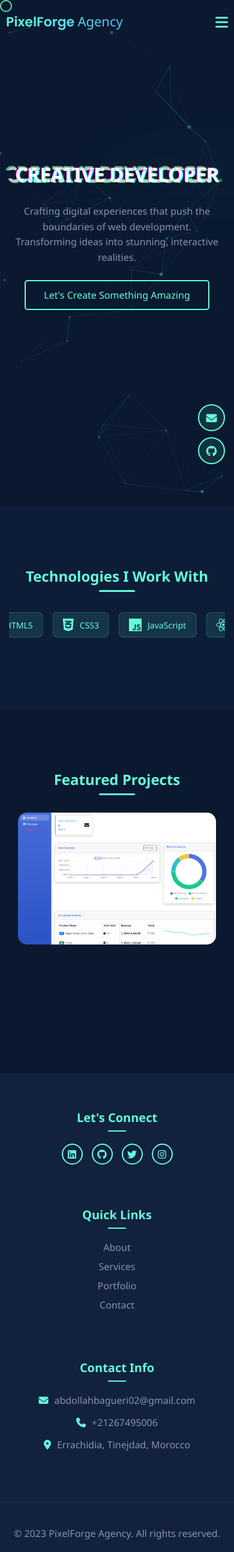
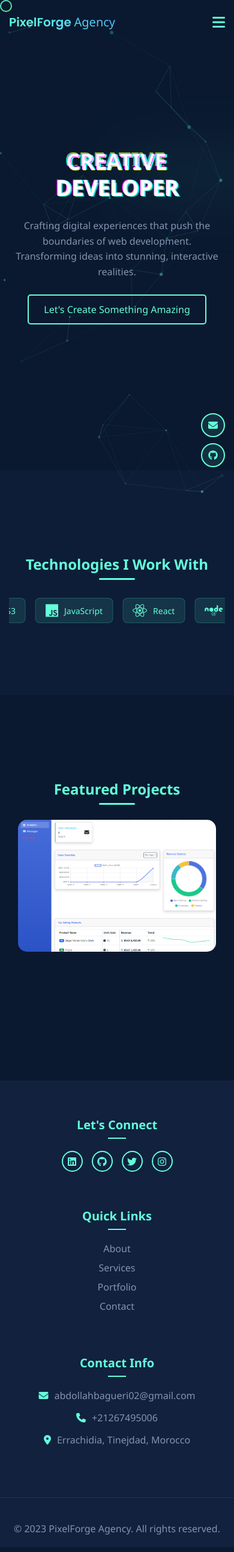
Before and after one commit to abdollah34/Project-02, a PHP site: page / in a window 390 px wide; the page is wider, and only the part inside the window is pictured. Shown: that part at 60% size. Run offline with PHP 8.4, Linux system fonts and the light colour scheme.

Commit message:
alo rah tsawb asa3adat l9ayd

```diff
--- a/index.html
+++ b/index.html
@@ -3,7 +3,8 @@
 
 <head>
     <meta charset="UTF-8">
-    <meta name="viewport" content="width=device-width, initial-scale=1.0">
+    <meta name="viewport" content="width=device-width, initial-scale=1.0, viewport-fit=cover">
+    <meta name="viewport" content="width=device-width, initial-scale=1.0, maximum-scale=1.0, user-scalable=no">
     <title>PixelForge Agency - Creative Development Solutions</title>
     <link rel="stylesheet" href="https://cdnjs.cloudflare.com/ajax/libs/font-awesome/6.4.0/css/all.min.css">
     <link href="https://fonts.googleapis.com/css2?family=Poppins:wght@300;400;600&display=swap" rel="stylesheet">
--- a/style/style.css
+++ b/style/style.css
@@ -3,6 +3,7 @@
     font-weight: bold;
     background: linear-gradient(45deg, #64ffda, #48b9ff);
     -webkit-background-clip: text;
+    background-clip: text;
     -webkit-text-fill-color: transparent;
     text-decoration: none;
     font-family: 'Poppins', sans-serif;
@@ -12,6 +13,8 @@
     color: #64ffda;
     font-weight: 300;
 }
+
+
 /* Add PHP tech item animation */
 
 .tech-item.php {
@@ -22,6 +25,8 @@
 .tech-item.php i {
     color: #777bb3;
 }
+
+
 /* Updated Navigation Styles */
 
 .nav-links {
@@ -74,11 +79,15 @@
     margin-right: 5px;
     font-family: 'Fira Code', monospace;
 }
+
+
 /* Add a glow effect on hover */
 
 .nav-links a:hover .nav-number {
     text-shadow: 0 0 8px rgba(100, 255, 218, 0.5);
 }
+
+
 /* Add responsive menu button */
 
 .menu-button {
@@ -112,9 +121,10 @@
     }
     .nav-links a {
         font-size: 20px;
-            margin: 20px 0;
     }
 }
+
+
 /* Rest of the existing styles from index.html... */
 
 * {
@@ -603,6 +613,8 @@
         display: none;
     }
 }
+
+
 /* Add these new styles */
 
 .section-title {
@@ -787,11 +799,15 @@
 .nav-links a.active span::before {
     transform: scaleX(1);
 }
+
+
 /* Add a subtle glow effect */
 
 .nav-links a.active {
     text-shadow: 0 0 8px rgba(100, 255, 218, 0.3);
 }
+
+
 /* Responsive styles */
 
 @media (max-width: 768px) {
@@ -887,6 +903,8 @@
         padding: 10px 0;
     }
 }
+
+
 /* ...existing code... */
 
 @media (max-width: 768px) {
@@ -940,6 +958,8 @@
         padding: 0 10px;
     }
 }
+
+
 /* Extra small devices */
 
 @media (max-width: 360px) {
@@ -981,6 +1001,8 @@
         font-size: 14px;
     }
 }
+
+
 /* Add better touch targets for mobile */
 
 @media (hover: none) and (pointer: coarse) {
@@ -996,6 +1018,8 @@
         /* Reduce horizontal spacing */
     }
 }
+
+
 /* Prevent content overflow */
 
 .container {
@@ -1005,7 +1029,11 @@
     padding: 0 15px;
     overflow-x: hidden;
 }
+
+
 /* ...existing code... */
+
+
 /* Add styles for extra small devices */
 
 @media (max-width: 360px) {
@@ -1031,3 +1059,173 @@
         font-size: 16px;
     }
 }
+
+
+/* Enhanced Mobile Responsive Styles */
+
+@media (max-width: 768px) {
+    .nav-content {
+        padding: 0 15px;
+    }
+    .logo {
+        font-size: 20px;
+        /* Reduced from 28px */
+    }
+    .hero {
+        height: calc(100vh - 60px);
+        padding-top: 60px;
+    }
+    .hero-content {
+        padding: 0 20px;
+    }
+    .glitch {
+        font-size: 36px;
+        /* Reduced from 80px */
+        line-height: 1.2;
+    }
+    .subtitle {
+        font-size: 16px;
+        margin-bottom: 25px;
+        padding: 0 10px;
+    }
+    .cta-button {
+        padding: 12px 25px;
+        font-size: 16px;
+    }
+    .tech-item {
+        padding: 0.5rem 1rem;
+        font-size: 14px;
+        margin: 0 8px;
+    }
+    .section-title {
+        font-size: 24px;
+        margin: 40px 0 20px;
+    }
+    .footer-content {
+        gap: 30px;
+        padding: 0 20px;
+    }
+    .floating-buttons {
+        right: 15px;
+        bottom: 15px;
+        gap: 10px;
+    }
+    .floating-btn {
+        width: 40px;
+        height: 40px;
+        font-size: 16px;
+    }
+}
+
+
+/* Extra Small Devices */
+
+@media (max-width: 360px) {
+    .logo {
+        font-size: 18px;
+    }
+    .glitch {
+        font-size: 28px;
+    }
+    .nav-links.active {
+        padding: 60px 15px;
+    }
+    .nav-links a {
+        font-size: 16px;
+        padding: 8px 0;
+    }
+    .tech-item {
+        padding: 0.5rem 0.8rem;
+        font-size: 12px;
+        margin: 0 5px;
+    }
+    .project-card {
+        height: 200px;
+    }
+    .project-back h3 {
+        font-size: 18px;
+    }
+    .project-back p {
+        font-size: 13px;
+    }
+    .footer-section h3 {
+        font-size: 18px;
+    }
+    .footer-section p,
+    .footer-links a {
+        font-size: 14px;
+    }
+}
+
+
+/* Safe Area Adjustments for Modern Devices */
+
+@supports (padding: max(0px)) {
+    .nav-content,
+    .hero-content,
+    .container {
+        padding-left: max(15px, env(safe-area-inset-left));
+        padding-right: max(15px, env(safe-area-inset-right));
+    }
+    .floating-buttons {
+        right: max(15px, env(safe-area-inset-right));
+        bottom: max(15px, env(safe-area-inset-bottom));
+    }
+}
+
+
+/* Fix mobile overflow */
+
+html,
+body {
+    max-width: 100%;
+    overflow-x: hidden;
+    position: relative;
+}
+
+.container {
+    width: 100%;
+    max-width: 100%;
+    padding: 0 15px;
+    margin: 0 auto;
+    box-sizing: border-box;
+}
+
+
+/* Adjust mobile sizing */
+
+@media (max-width: 768px) {
+    .hero-content {
+        width: 100%;
+        max-width: 100%;
+        padding: 0 15px;
+        box-sizing: border-box;
+    }
+    .tech-slider {
+        width: 100%;
+        max-width: 100vw;
+        overflow: hidden;
+    }
+    .background-svg {
+        display: none;
+        /* Hide SVG blobs on mobile to prevent overflow */
+    }
+    .project-grid {
+        width: 100%;
+        padding: 15px;
+        margin: 0;
+    }
+    .footer-content {
+        width: 100%;
+        padding: 0 15px;
+        box-sizing: border-box;
+    }
+}
+
+
+/* Fix any potential overflow from animations */
+
+.tech-track {
+    width: fit-content;
+    padding: 0 15px;
+}
```
Lines whose indentation alone changed are shown as unchanged.
